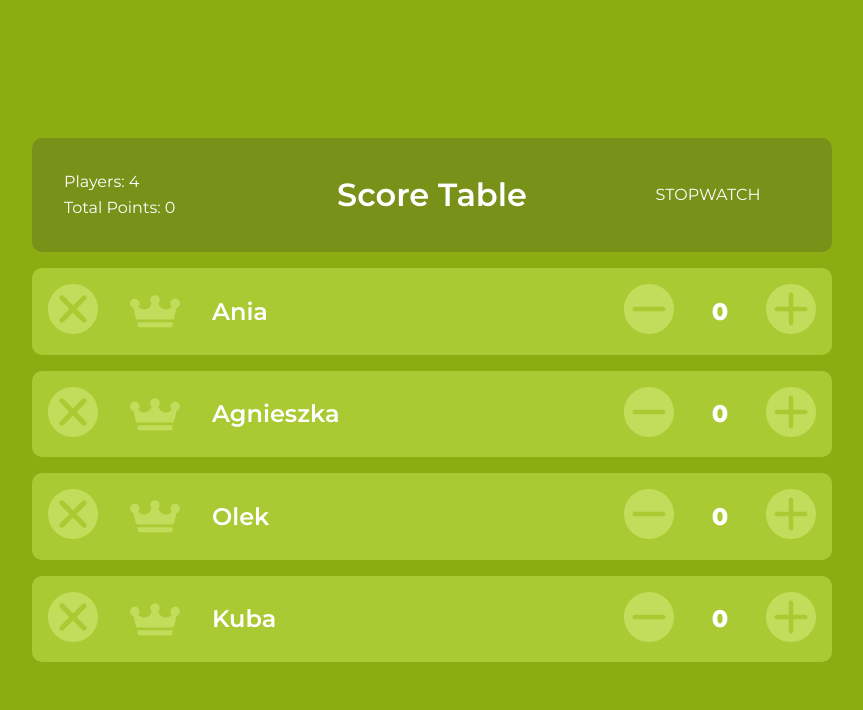
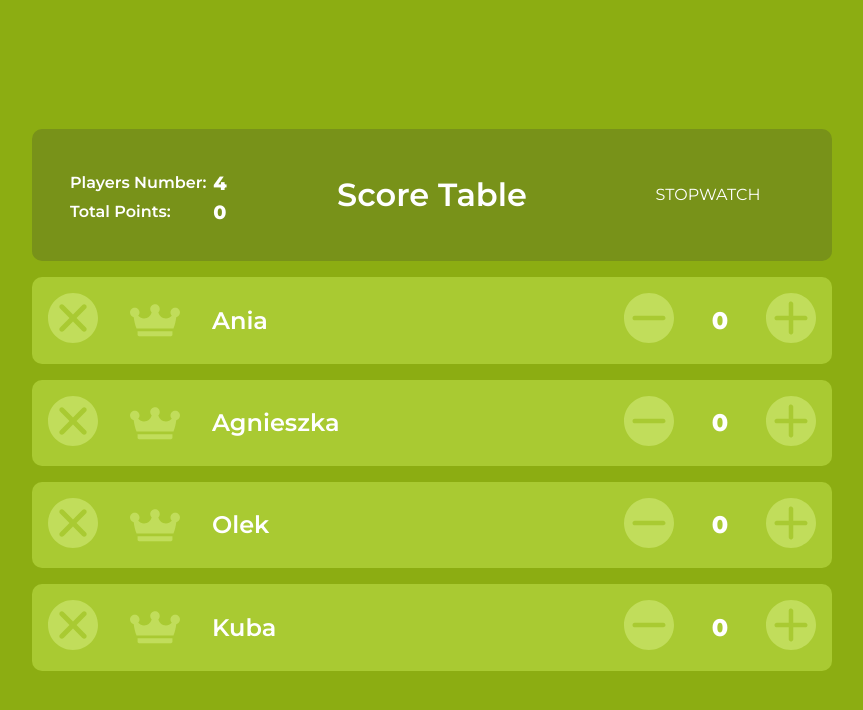
Before and after one commit to jchojna/scoretable, a React (Create React App) app: page / in a window 1280 px wide. Shown: the top 710 px of the page, without its empty margins (208-1071 px from the left). Built offline with nearby package versions, Linux system fonts and the light colour scheme.

Commit message:
refactor: use table tag for Stats component

```diff
--- a/src/components/Stats.js
+++ b/src/components/Stats.js
@@ -9,14 +9,19 @@ const Stats = (props) => {
   }, 0);
 
   return (
-    <section className="Stats">
-      <p className="Stats__totalPlayers">
-        Players: {totalPlayers}
-      </p>
-      <p className="Stats__totalPoints">
-        Total Points: {totalPoints}
-      </p>
-    </section>
+    <table className="Stats">
+      <caption className="visuallyhidden">Players Stats</caption>
+      <tbody>
+        <tr className="Stats__row">
+          <th className="Stats__header" scope="row">Players Number:</th>
+          <td className="Stats__data">{totalPlayers}</td>
+        </tr>
+        <tr className="Stats__row">
+          <th className="Stats__header" scope="row">Total Points:</th>
+          <td className="Stats__data">{totalPoints}</td>
+        </tr>
+      </tbody>
+    </table>
   );
 }
 export default Stats;
--- a/src/scss/Stats.scss
+++ b/src/scss/Stats.scss
@@ -4,13 +4,20 @@
 
 .Stats {
   justify-self: start;
+  border-spacing: 5px;
+  border-collapse: separate;
 
-  &__totalPlayers {
-    margin: 0;
-    margin-bottom: 0.5em;
+  &__row {
+    padding: 0;
+    text-align: left;
   }
 
-  &__totalPoints {
-    margin: 0;
+  &__header {
+    font-weight: 600;
+  }
+
+  &__data {
+    font-size: 1.2em;
+    font-weight: 800;
   }
 }
```
